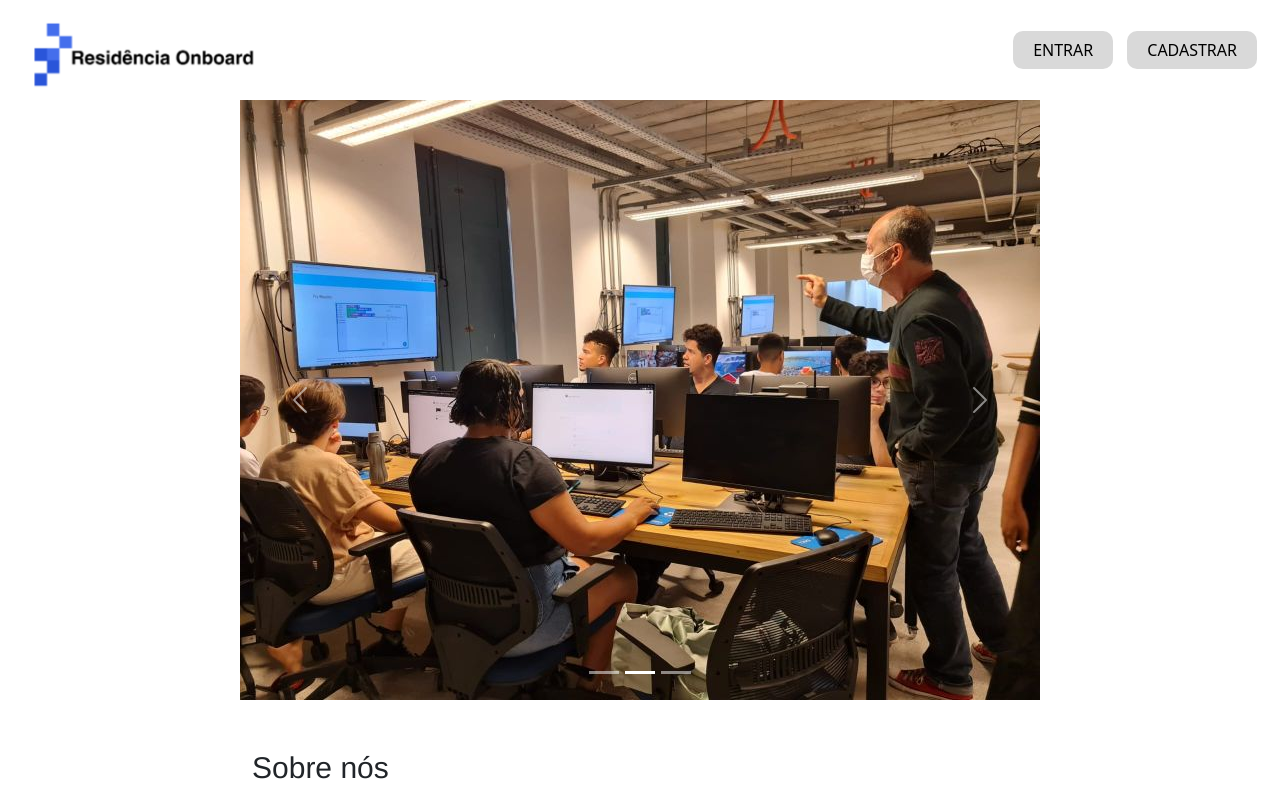
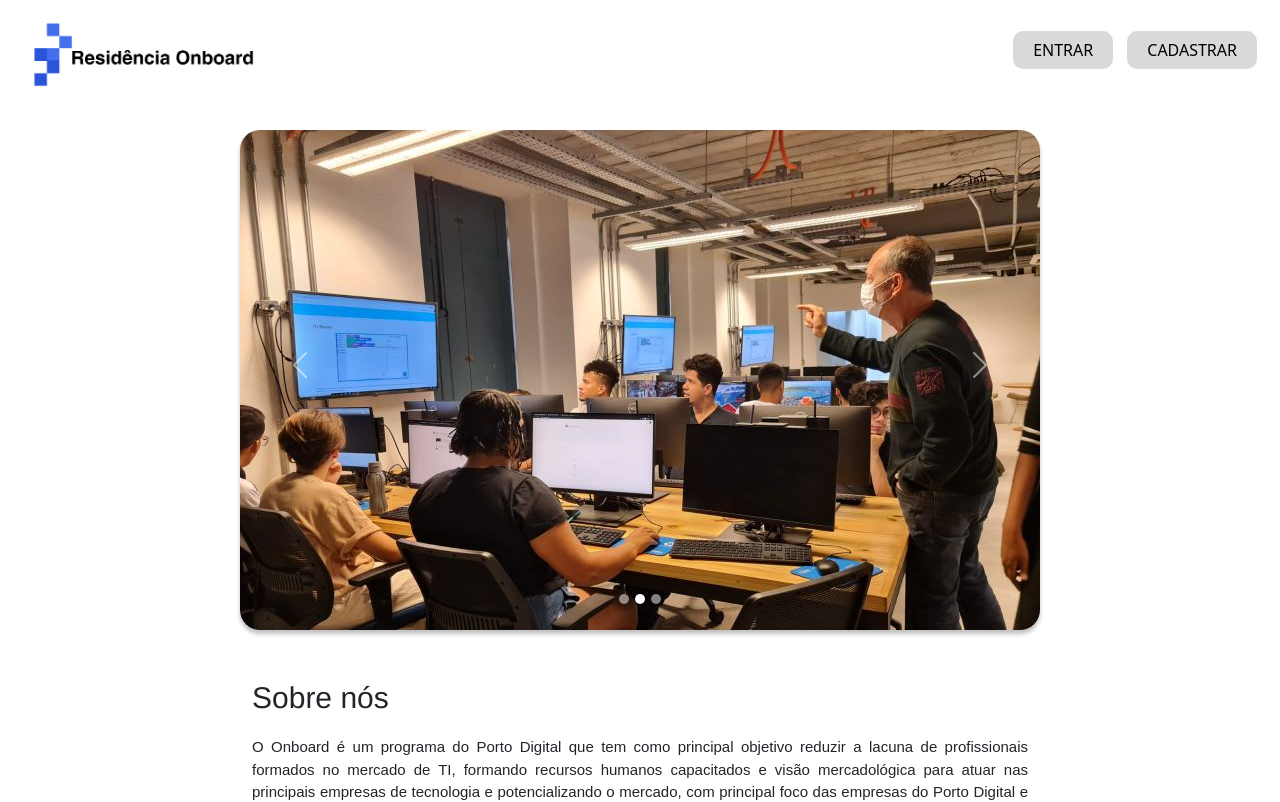
Before and after one commit to LucasMello22/React-Residencia, a React (Vite) app: page / in a window 1280 px wide. Shown: the top 802 px of the page. Built offline with nearby package versions, Linux system fonts and the light colour scheme.

Commit message:
Update slide.css and slide.jsx, delete Embarque_Digital_logo.jpg and Embarque_imagem3.jpg

```diff
--- a/src/components/SlideShow/slide.css
+++ b/src/components/SlideShow/slide.css
@@ -0,0 +1,13 @@
+.carousel-inner{
+    margin-top: 30px;
+    width: 100%;
+    height: 500px;
+    border-radius: 20px;
+    box-shadow: 0px 4px 4px 0px rgba(0, 0, 0, 0.25);
+    backdrop-filter: blur(2px);
+}
+.carousel-indicators [data-bs-target]{
+    width: 10px;
+    height: 10px;
+    border-radius: 100%;
+}
--- a/src/components/SlideShow/slide.jsx
+++ b/src/components/SlideShow/slide.jsx
@@ -1,5 +1,6 @@
 import Carousel from 'react-bootstrap/Carousel';
 //import ExampleCarouselImage from 'components/ExampleCarouselImage';
+import './slide.css'
 import image1 from '../../image/Embarque_Imagem2.jpg';
 import image2 from '../../image/Embarque_Imagem1.jpg';
 import image3 from '../../image/Embarque_Imagem4.jpg';
```
Also changed, not shown: src/image/Embarque_Digital_logo.jpg (deleted), src/image/Embarque_imagem3.jpg (deleted).
